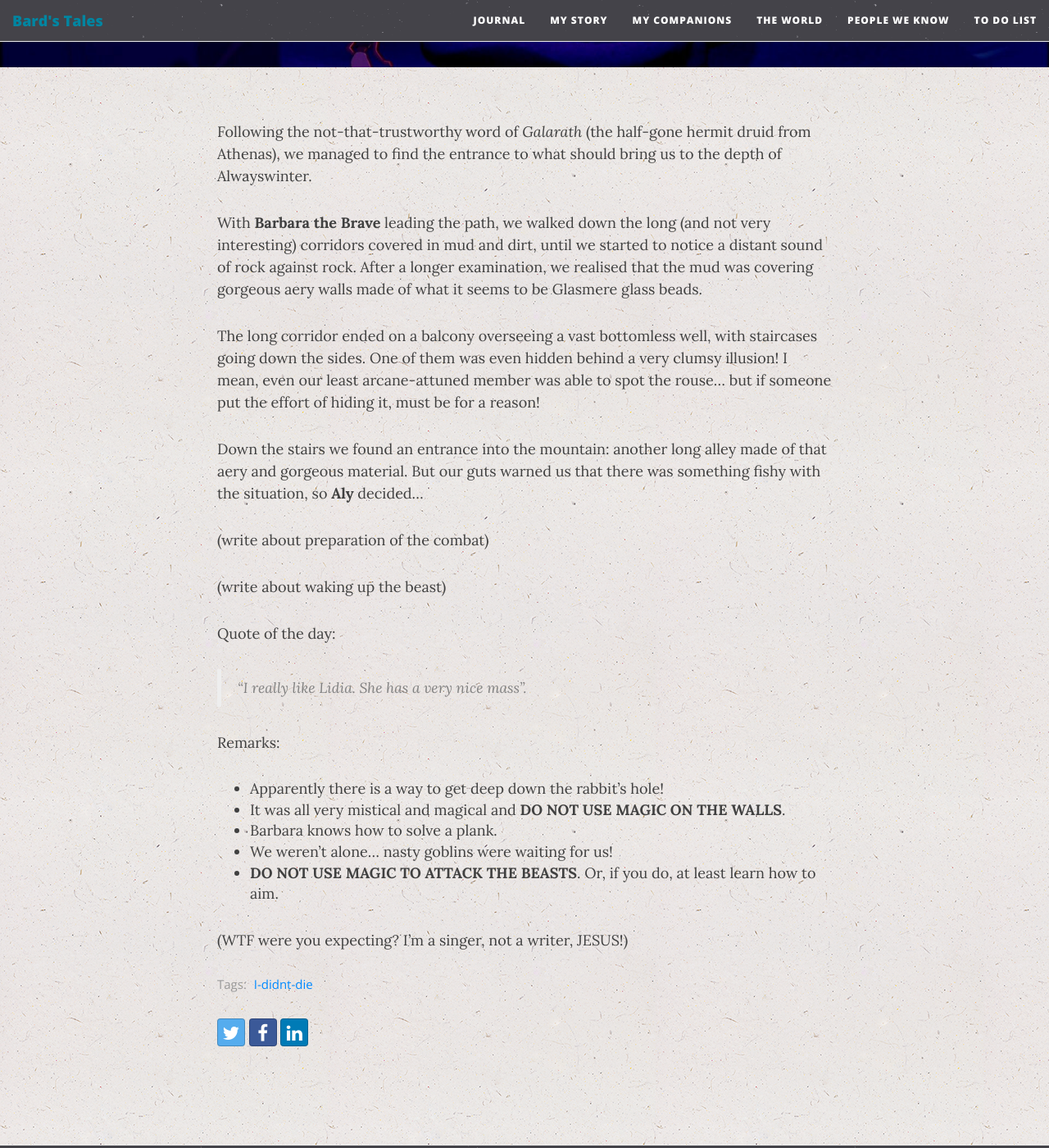
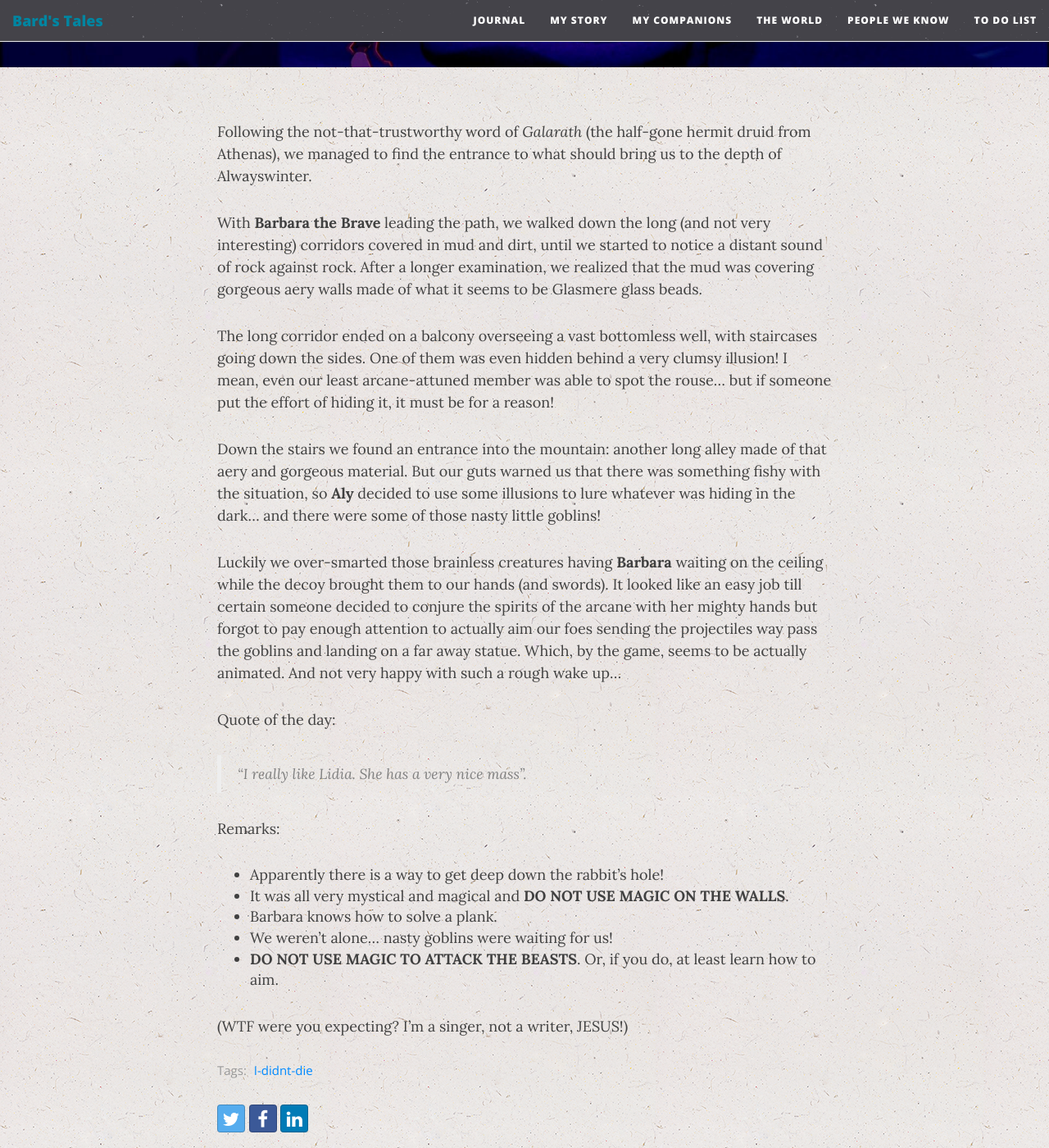
Before and after one commit to GinoGalotti/guildgazette, a Jekyll site: the page built from _posts/2019-11-12-an-door-to-the-unkwnon.md, in a window 1280 px wide and 1400 px high, scrolled down 428 px. Shown: the whole window at 82% size. Built offline with Jekyll 4.4.1, drawn with Linux system fonts in a browser that asks for light colours; nearby versions of some CDN libraries; some web fonts are replaced; comment, search, counter and statistics services are not loaded.

Commit message:
Finish the story

```diff
--- a/_posts/2019-11-12-an-door-to-the-unkwnon.md
+++ b/_posts/2019-11-12-an-door-to-the-unkwnon.md
@@ -9,15 +9,13 @@ adventurers: Kenneth, Kuma, Bonecrusher, Lands, Gino
 
 Following the not-that-trustworthy word of *Galarath* (the half-gone hermit druid from Athenas), we managed to find the entrance to what should bring us to the depth of Alwayswinter.
 
-With **Barbara the Brave** leading the path, we walked down the long (and not very interesting) corridors covered in mud and dirt, until we started to notice a distant sound of rock against rock. After a longer examination, we realised that the mud was covering gorgeous aery walls made of what it seems to be Glasmere glass beads.
+With **Barbara the Brave** leading the path, we walked down the long (and not very interesting) corridors covered in mud and dirt, until we started to notice a distant sound of rock against rock. After a longer examination, we realized that the mud was covering gorgeous aery walls made of what it seems to be Glasmere glass beads.
 
-The long corridor ended on a balcony overseeing a vast bottomless well, with staircases going down the sides. One of them was even hidden behind a very clumsy illusion! I mean, even our least arcane-attuned member was able to spot the rouse... but if someone put the effort of hiding it, must be for a reason!
+The long corridor ended on a balcony overseeing a vast bottomless well, with staircases going down the sides. One of them was even hidden behind a very clumsy illusion! I mean, even our least arcane-attuned member was able to spot the rouse... but if someone put the effort of hiding it, it must be for a reason!
 
-Down the stairs we found an entrance into the mountain: another long alley made of that aery and gorgeous material. But our guts warned us that there was something fishy with the situation, so **Aly** decided...
+Down the stairs we found an entrance into the mountain: another long alley made of that aery and gorgeous material. But our guts warned us that there was something fishy with the situation, so **Aly** decided to use some illusions to lure whatever was hiding in the dark... and there were some of those nasty little goblins!
 
-(write about preparation of the combat)
-
-(write about waking up the beast)
+Luckily we over-smarted those brainless creatures having **Barbara** waiting on the ceiling while the decoy brought them to our hands (and swords). It looked like an easy job till certain someone decided to conjure the spirits of the arcane with her mighty hands but forgot to pay enough attention to actually aim our foes sending the projectiles way pass the goblins and landing on a far away statue. Which, by the game, seems to be actually animated. And not very happy with such a rough wake up...
 
 Quote of the day:
 > "I really like Lidia. She has a very nice mass".
@@ -25,7 +23,7 @@ Quote of the day:
 Remarks:
 
 * Apparently there is a way to get deep down the rabbit's hole!
-* It was all very mistical and magical and **DO NOT USE MAGIC ON THE WALLS**.
+* It was all very mystical and magical and **DO NOT USE MAGIC ON THE WALLS**.
 * Barbara knows how to solve a plank.
 * We weren't alone... nasty goblins were waiting for us!
 * **DO NOT USE MAGIC TO ATTACK THE BEASTS**. Or, if you do, at least learn how to aim.
```
Also changed, not shown: party.md (+1 -3 lines).
